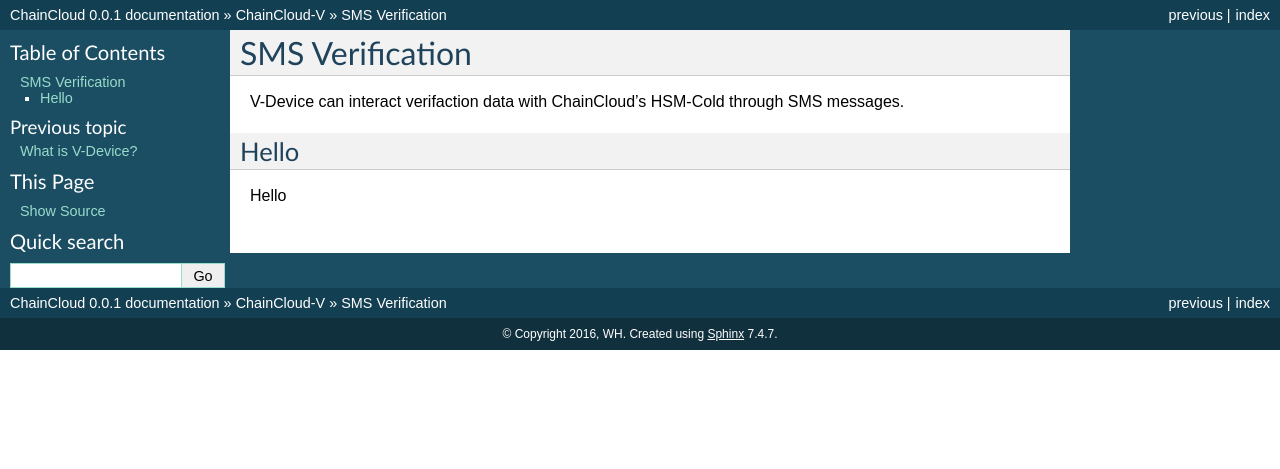
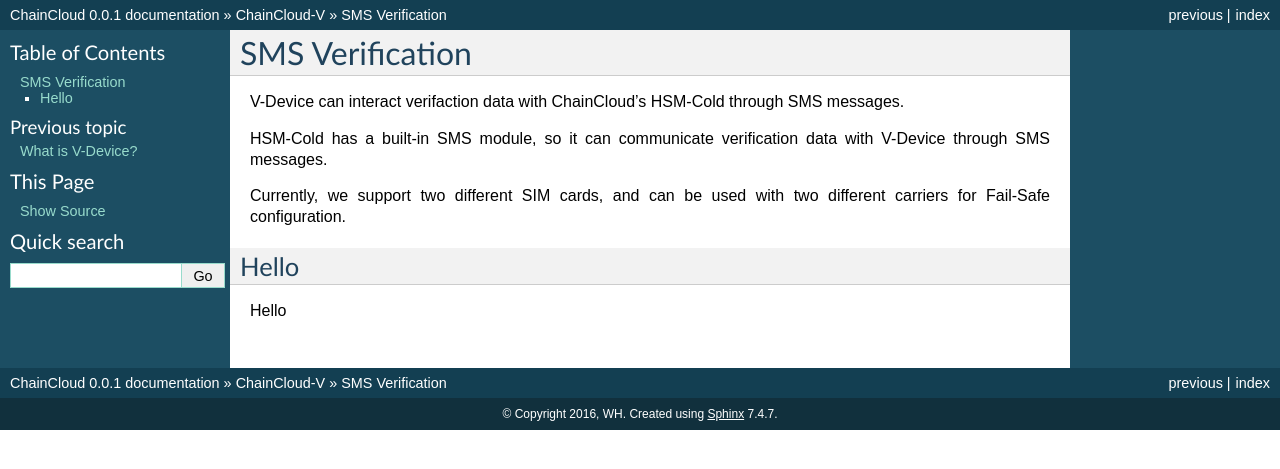
Before and after one commit to chaincloud-dot-com/chaincloud-docs, a Sphinx documentation site: the page built from source/chaincloud-v/sms-verification.rst, in a window 1280 px wide. Shown: the top 469 px of the page. Built offline with Sphinx 7.4.7, drawn with Linux system fonts in a browser that asks for light colours.

Commit message:
modify sms-verification

```diff
--- a/source/chaincloud-v/sms-verification.rst
+++ b/source/chaincloud-v/sms-verification.rst
@@ -6,6 +6,10 @@ SMS Verification
 
 V-Device can interact verifaction data with ChainCloud's HSM-Cold through SMS messages.
 
+HSM-Cold has a built-in SMS module, so it can communicate verification data with V-Device through SMS messages.
+
+Currently, we support two different SIM cards, and can be used with two different carriers for Fail-Safe configuration.
+
 Hello
 ================================================================================
 Hello
```
